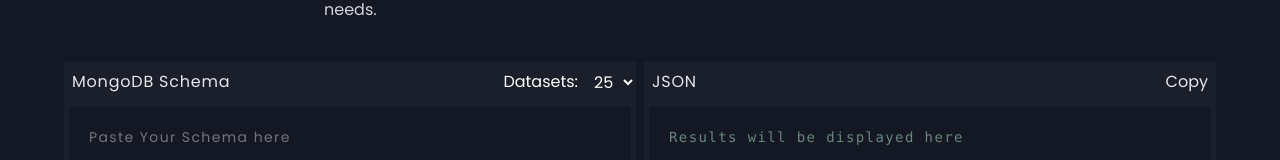
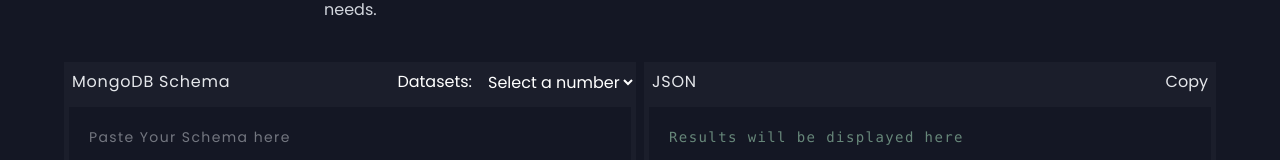
Before and after one commit to TomarTanishq/Schema.ai, a React (Vite) app in the folder client/: page / in a window 1280 px wide. Shown: the part 334-494 px from the top of the page. Built offline with nearby package versions, Linux system fonts and the light colour scheme.

Commit message:
serverless function update on datasets change

```diff
--- a/client/src/components/Feature/Feature.jsx
+++ b/client/src/components/Feature/Feature.jsx
@@ -71,7 +71,8 @@ const Feature = () => {
                         </h2>
                         <div className="flex items-center gap-3">
                             <p className="font-poppins">Datasets:</p>
-                            <select value={datasets} onChange={(e) => setDatasets(e.target.value)} className="font-poppins bg-[#1b1e2b]">
+                            <select value={datasets} onChange={(e) => setDatasets(e.target.value)} className="font-poppins bg-[#1b1e2b]" required>
+                                <option value="">Select a number</option>
                                 <option value="25" selected>25</option>
                                 <option value="50">50</option>
                                 <option value="100">100</option>
```
